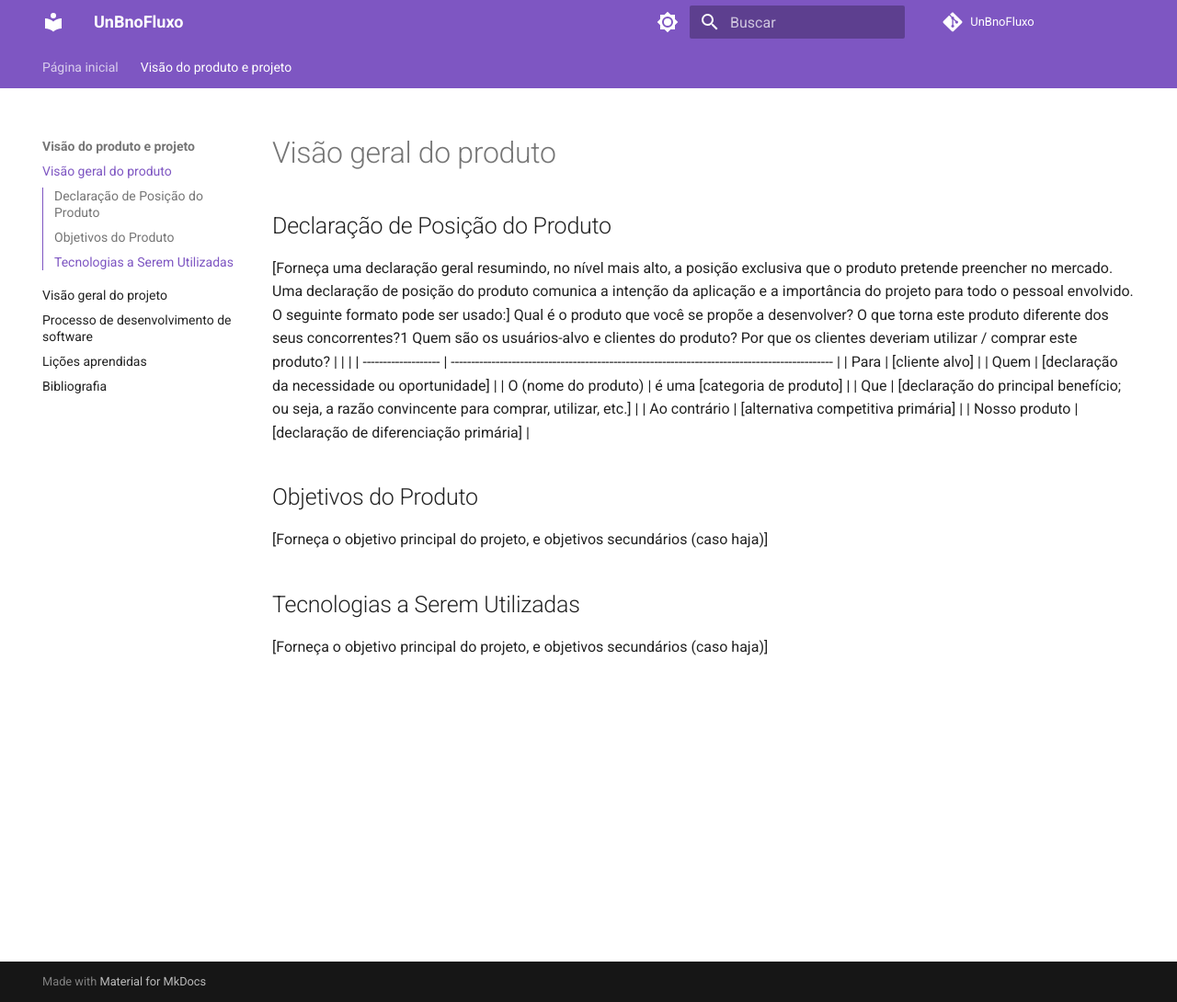
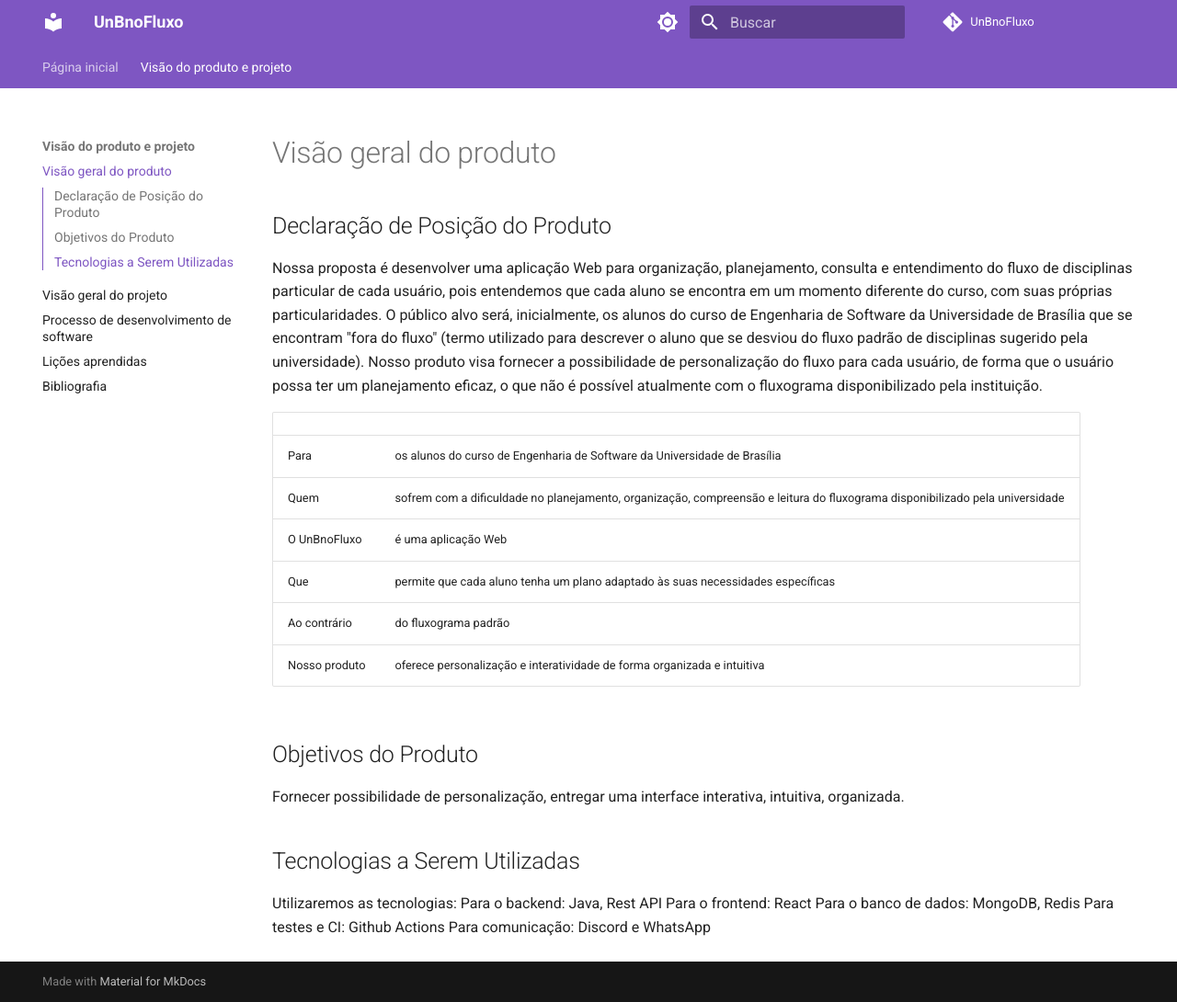
Before and after one commit to mdsreq-fga-unb/2023.1-UnBnoFluxo, an MkDocs documentation site: the page built from docs/VisaoProdutoEProjeto/VisaoGeralDoProduto.md, in a window 1280 px wide and 1090 px high. Shown: the whole window at 92% size. Built offline with MkDocs 1.6.1 and Material for MkDocs 9.7.7, drawn with Linux system fonts in a browser that asks for light colours; comment, search, counter and statistics services are not loaded.

Commit message:
Update VisaoGeralDoProduto.md

```diff
--- a/docs/VisaoProdutoEProjeto/VisaoGeralDoProduto.md
+++ b/docs/VisaoProdutoEProjeto/VisaoGeralDoProduto.md
@@ -1,21 +1,24 @@
 ##	Declaração de Posição do Produto
-[Forneça uma declaração geral resumindo, no nível mais alto, a posição exclusiva que o produto pretende preencher no mercado. Uma declaração de posição do produto comunica a intenção da aplicação e a importância do projeto para todo o pessoal envolvido. O seguinte formato pode ser usado:]
-Qual é o produto que você se propõe a desenvolver?
-O que torna este produto diferente dos seus concorrentes?1
-Quem são os usuários-alvo e clientes do produto?
-Por que os clientes deveriam utilizar / comprar este produto?
+Nossa proposta é desenvolver uma aplicação Web para organização, planejamento, consulta e entendimento do fluxo de disciplinas particular de cada usuário, pois entendemos que cada aluno se encontra em um momento diferente do curso, com suas próprias particularidades. O público alvo será, inicialmente, os alunos do curso de Engenharia de Software da Universidade de Brasília que se encontram "fora do fluxo" (termo utilizado para descrever o aluno que se desviou do fluxo padrão de disciplinas sugerido pela universidade).
+Nosso produto visa fornecer a possibilidade de personalização do fluxo para cada usuário, de forma que o usuário possa ter um planejamento eficaz, o que não é possível atualmente com o fluxograma disponibilizado pela instituição.
+
 |                     |                                                                                                |
 | ------------------- | ---------------------------------------------------------------------------------------------- |
-| Para                | [cliente alvo]                                                                                 |
-| Quem                | [declaração da necessidade ou oportunidade]                                                    |
-| O (nome do produto) | é uma [categoria de produto]                                                                   |
-| Que                 | [declaração do principal benefício; ou seja, a razão convincente para comprar, utilizar, etc.] |
-| Ao contrário        | [alternativa competitiva primária]                                                             |
-| Nosso produto       | [declaração de diferenciação primária]                                                         |
+| Para                | os alunos do curso de Engenharia de Software da Universidade de Brasília                       |
+| Quem                | sofrem com a dificuldade no planejamento, organização, compreensão e leitura do fluxograma disponibilizado pela universidade                                                   |
+| O UnBnoFluxo        | é uma aplicação Web                                                                            |
+| Que                 | permite que cada aluno tenha um plano adaptado às suas necessidades específicas                |
+| Ao contrário        | do fluxograma padrão                                                                           |
+| Nosso produto       | oferece personalização e interatividade de forma organizada e intuitiva                        |
 
 
 ## Objetivos do Produto
-[Forneça o objetivo principal do projeto, e objetivos secundários (caso haja)]
+Fornecer possibilidade de personalização, entregar uma interface interativa, intuitiva, organizada.
 
 ## Tecnologias a Serem Utilizadas
-[Forneça o objetivo principal do projeto, e objetivos secundários (caso haja)]
+Utilizaremos as tecnologias:
+Para o backend: Java, Rest API
+Para o frontend: React
+Para o banco de dados: MongoDB, Redis
+Para testes e CI: Github Actions
+Para comunicação: Discord e WhatsApp
```
